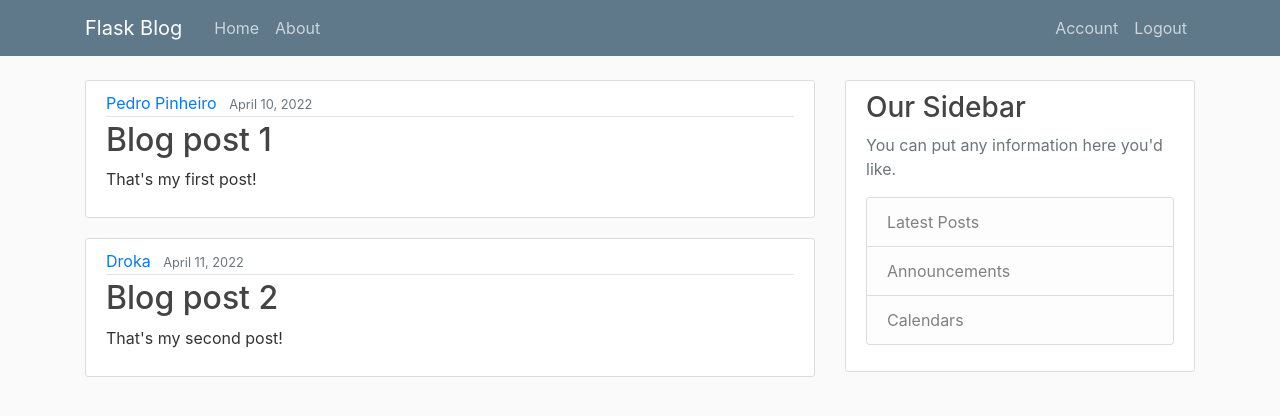
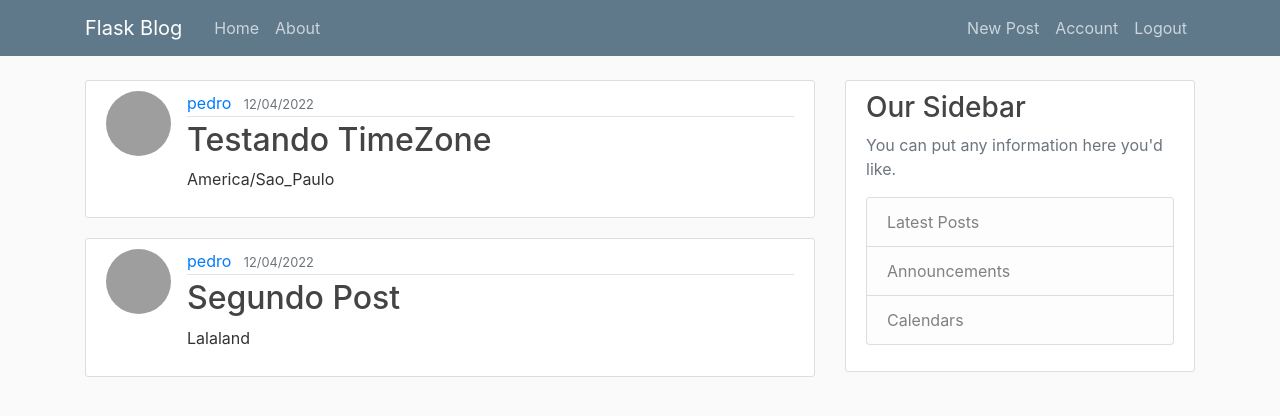
Before and after one commit to pedrohsuzanopinheiro/flaskblog, a Flask app: page / in a window 1280 px wide. Shown: the top 416 px of the page. Run offline with Flask 2, Linux system fonts and the light colour scheme; a user stored in the database is signed in; data comes from the database, SQL or seed files in the repository; both versions use the stored data as it was after the commit; some libraries are stand-ins or nearby versions; grey boxes are pictures that could not be loaded.

Commit message:
reading posts from database instead of dummy data

```diff
--- a/flaskblog/forms.py
+++ b/flaskblog/forms.py
@@ -1,7 +1,7 @@
 from flask_login import current_user
 from flask_wtf import FlaskForm
 from flask_wtf.file import FileAllowed, FileField
-from wtforms import BooleanField, PasswordField, StringField, SubmitField
+from wtforms import BooleanField, PasswordField, StringField, SubmitField, TextAreaField
 from wtforms.validators import DataRequired, Email, EqualTo, Length, ValidationError
 
 from flaskblog.models import User
@@ -59,3 +59,9 @@ class UpdateAccountForm(FlaskForm):
             user = User.query.filter_by(email=email.data).first()
             if user:
                 raise ValidationError(f"Email {already_taken_text}")
+
+
+class PostForm(FlaskForm):
+    title = StringField("Title", validators=[DataRequired()])
+    content = TextAreaField("Content", validators=[DataRequired()])
+    submit = SubmitField("Post")
--- a/flaskblog/routes.py
+++ b/flaskblog/routes.py
@@ -6,28 +6,14 @@ from flask_login import current_user, login_required, login_user, logout_user
 from PIL import Image
 
 from flaskblog import app, bcrypt, db
-from flaskblog.forms import LoginForm, RegistrationForm, UpdateAccountForm
+from flaskblog.forms import LoginForm, PostForm, RegistrationForm, UpdateAccountForm
 from flaskblog.models import Post, User
-
-posts = [
-    {
-        "author": "Pedro Pinheiro",
-        "title": "Blog post 1",
-        "content": "That's my first post!",
-        "date_posted": "April 10, 2022",
-    },
-    {
-        "author": "Droka",
-        "title": "Blog post 2",
-        "content": "That's my second post!",
-        "date_posted": "April 11, 2022",
-    },
-]
 
 
 @app.route("/")
 @app.route("/home")
 def home():
+    posts = Post.query.all()
     return render_template("home.html", posts=posts)
 
 
@@ -111,3 +97,18 @@ def account():
     return render_template(
         "account.html", title="Account", image_file=image_file, form=form
     )
+
+
+@app.route("/post/new", methods=["GET", "POST"])
+@login_required
+def new_post():
+    form = PostForm()
+    if form.validate_on_submit():
+        post = Post(
+            title=form.title.data, content=form.content.data, author=current_user
+        )
+        db.session.add(post)
+        db.session.commit()
+        flash("Post created!", "success")
+        return redirect(url_for("home"))
+    return render_template("create_post.html", title="New Post", form=form)
--- a/flaskblog/templates/home.html
+++ b/flaskblog/templates/home.html
@@ -2,10 +2,12 @@
 {% block content %}
 {% for post in posts %}
 <article class="media content-section">
+    <img class="rounded-circle article-img"
+        src="{{ url_for('static', filename='profile_pics/' + post.author.image_file) }}" alt="">
     <div class="media-body">
         <div class="article-metadata">
-            <a class="mr-2" href="#">{{ post.author }}</a>
-            <small class="text-muted">{{ post.date_posted }}</small>
+            <a class="mr-2" href="#">{{ post.author.username }}</a>
+            <small class="text-muted">{{ post.date_posted.strftime('%d/%m/%Y') }}</small>
         </div>
         <h2><a class="article-title" href="#">{{ post.title }}</a></h2>
         <p class="article-content">{{ post.content }}</p>
--- a/flaskblog/templates/layout.html
+++ b/flaskblog/templates/layout.html
@@ -33,6 +33,7 @@
                     <!-- Navbar Right Side -->
                     <div class="navbar-nav">
                         {% if current_user.is_authenticated %}
+                        <a class="nav-item nav-link" href="{{ url_for('new_post') }}">New Post</a>
                         <a class="nav-item nav-link" href="{{ url_for('account') }}">Account</a>
                         <a class="nav-item nav-link" href="{{ url_for('logout') }}">Logout</a>
                         {% else %}
```
Also changed, not shown: flaskblog/models.py (+6 -1 lines), flaskblog/templates/create_post.html (added, +42 -0 lines), flaskblog/site.db.
